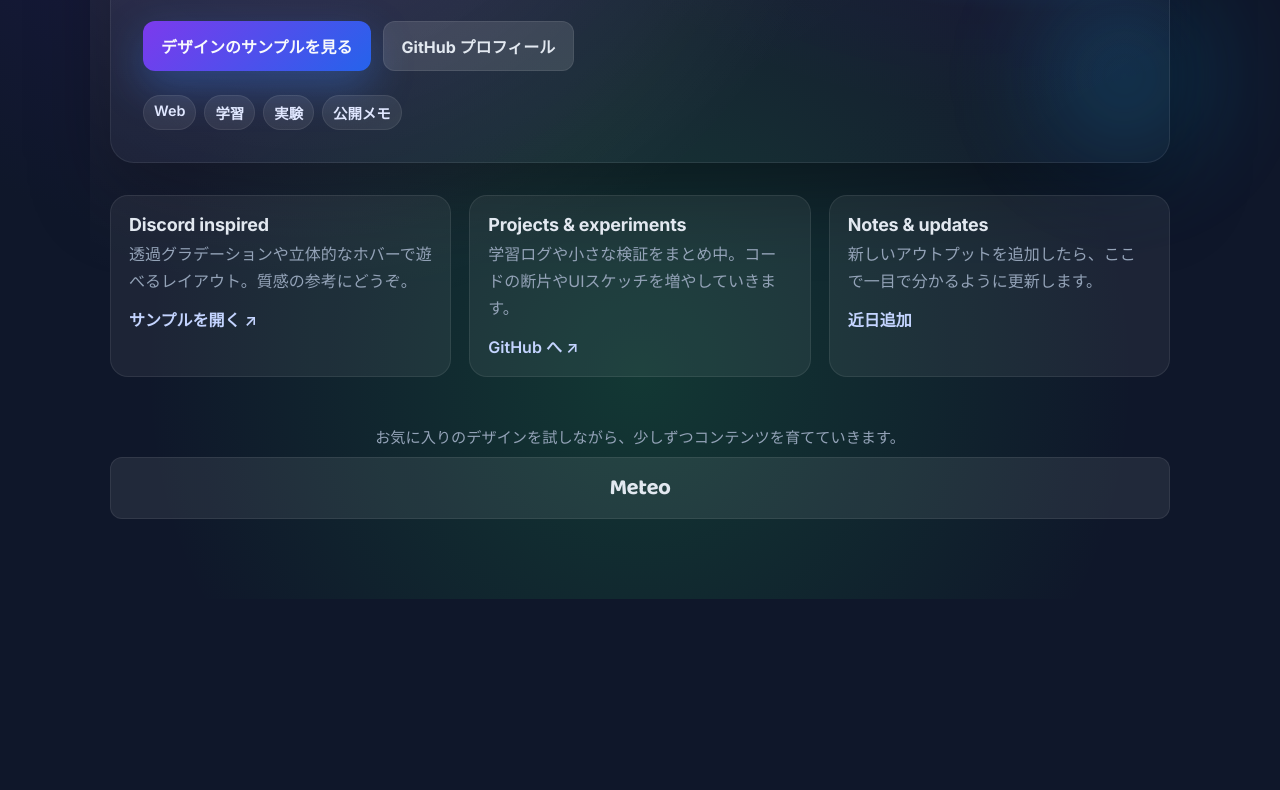
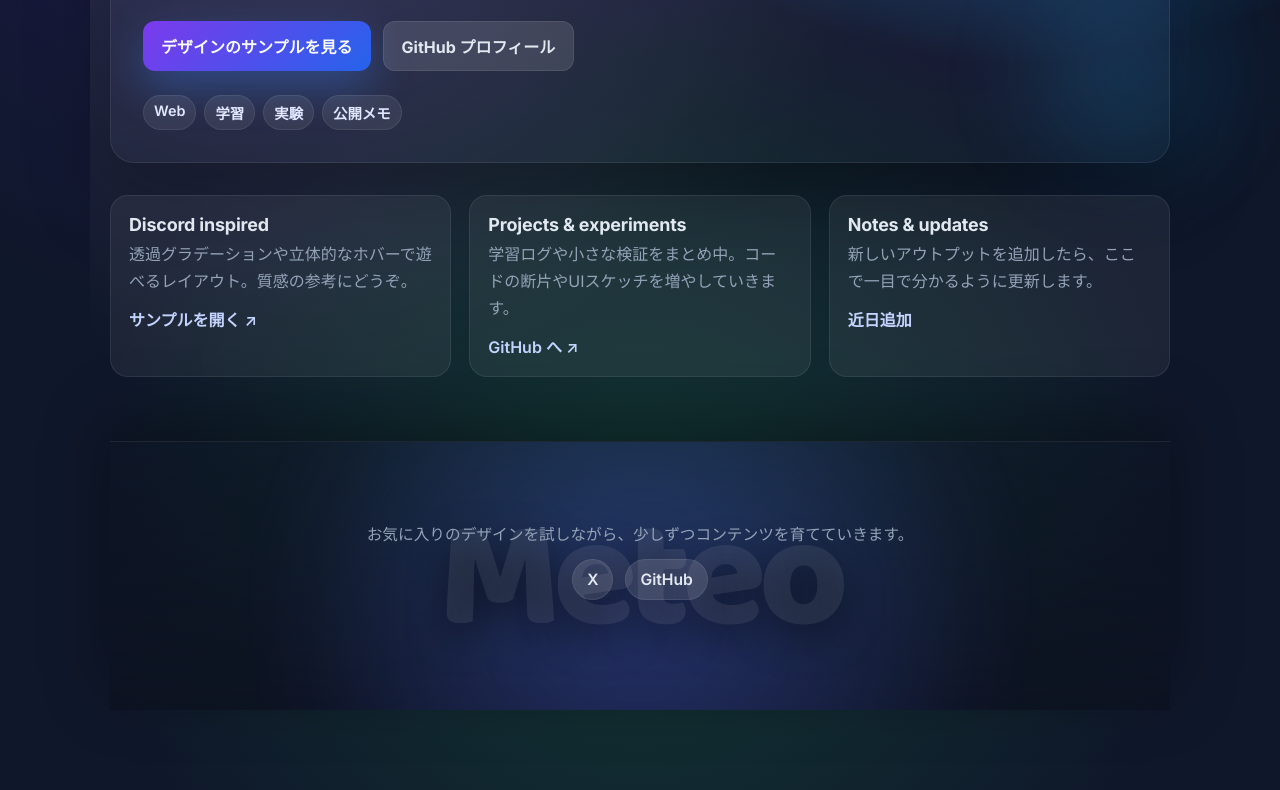
Before and after one commit to meteosimaji/meteosimaji.github.io, a plain HTML site: page index.html in a window 1280 px wide. Shown: the part 517-1307 px from the top of the page. Before the commit the page ends 1116 px from the top, so only its background shows below. Drawn offline with Linux system fonts and the light colour scheme.

Commit message:
Restyle footer with full-width Meteo banner

```diff
--- a/index.html
+++ b/index.html
@@ -302,32 +302,58 @@
     }
 
     footer {
-      margin-top: 48px;
+      position: relative;
+      margin-top: 64px;
+      padding: 80px 0 110px;
+      overflow: hidden;
+      background: linear-gradient(180deg, rgba(12, 18, 32, 0.4), rgba(12, 18, 32, 0.9));
+      border-top: 1px solid var(--stroke);
+      box-shadow: 0 -20px 60px rgba(0, 0, 0, 0.35);
+    }
+
+    .footer-inner {
+      position: relative;
+      z-index: 1;
+      max-width: 1100px;
+      margin: 0 auto;
+      padding: 0 20px;
       text-align: center;
       color: var(--muted);
-      font-size: 0.95rem;
+      font-size: 0.98rem;
     }
 
-    .footer-brand {
-      display: block;
-      width: 100%;
-      margin-top: 10px;
-      padding: 12px 16px;
-      border-radius: 12px;
-      text-align: center;
-      text-decoration: none;
-      color: var(--fg);
-      font-family: "Baloo 2", "Inter", system-ui, -apple-system, BlinkMacSystemFont, "Segoe UI", sans-serif;
-      font-size: 1.4rem;
-      letter-spacing: -0.02em;
-      background: rgba(255, 255, 255, 0.08);
-      border: 1px solid var(--stroke);
-      transition: transform 120ms ease, background 120ms ease;
+    .footer-links {
+      margin-top: 14px;
+      display: flex;
+      justify-content: center;
+      gap: 12px;
+      flex-wrap: wrap;
     }
 
-    .footer-brand:hover {
-      transform: translateY(-1px);
-      background: rgba(255, 255, 255, 0.14);
+    .footer-word {
+      position: absolute;
+      inset: 0;
+      display: grid;
+      place-items: end center;
+      font-family: "Baloo 2", "Inter", system-ui, -apple-system, BlinkMacSystemFont, "Segoe UI", sans-serif;
+      font-size: clamp(4.5rem, 12vw, 10rem);
+      font-weight: 800;
+      letter-spacing: -0.05em;
+      color: rgba(255, 255, 255, 0.08);
+      text-transform: none;
+      pointer-events: none;
+      padding-bottom: 8px;
+      text-shadow: 0 14px 40px rgba(0, 0, 0, 0.45);
+    }
+
+    .footer-glow {
+      position: absolute;
+      inset: auto -20% -40% -20%;
+      height: 420px;
+      background: radial-gradient(circle, rgba(124, 58, 237, 0.28) 0%, transparent 50%),
+        radial-gradient(circle, rgba(14, 165, 233, 0.22) 0%, transparent 45%);
+      filter: blur(30px);
+      opacity: 0.8;
     }
 
     @media (max-width: 600px) {
@@ -408,15 +434,15 @@
     </section>
 
     <footer>
-      <div>お気に入りのデザインを試しながら、少しずつコンテンツを育てていきます。</div>
-      <a
-        class="footer-brand"
-        href="https://x.com/meteo_IDT"
-        target="_blank"
-        rel="noreferrer noopener"
-      >
-        Meteo
-      </a>
+      <div class="footer-glow" aria-hidden="true"></div>
+      <div class="footer-word" aria-hidden="true">Meteo</div>
+      <div class="footer-inner">
+        <div>お気に入りのデザインを試しながら、少しずつコンテンツを育てていきます。</div>
+        <div class="footer-links">
+          <a class="pill" href="https://x.com/meteo_IDT" target="_blank" rel="noreferrer noopener">X</a>
+          <a class="pill" href="https://github.com/meteosimaji" target="_blank" rel="noreferrer noopener">GitHub</a>
+        </div>
+      </div>
     </footer>
   </main>
 </body>
```
